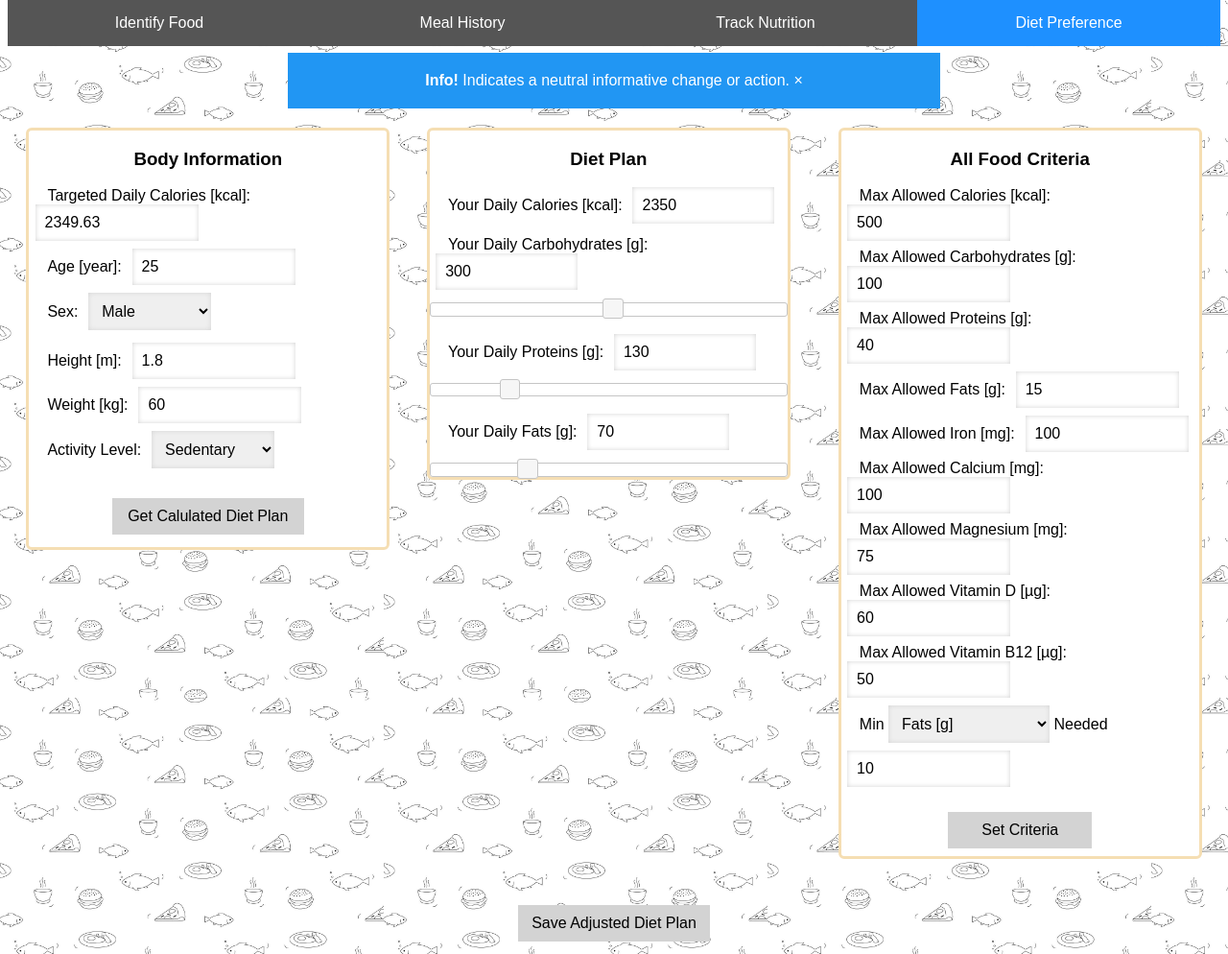
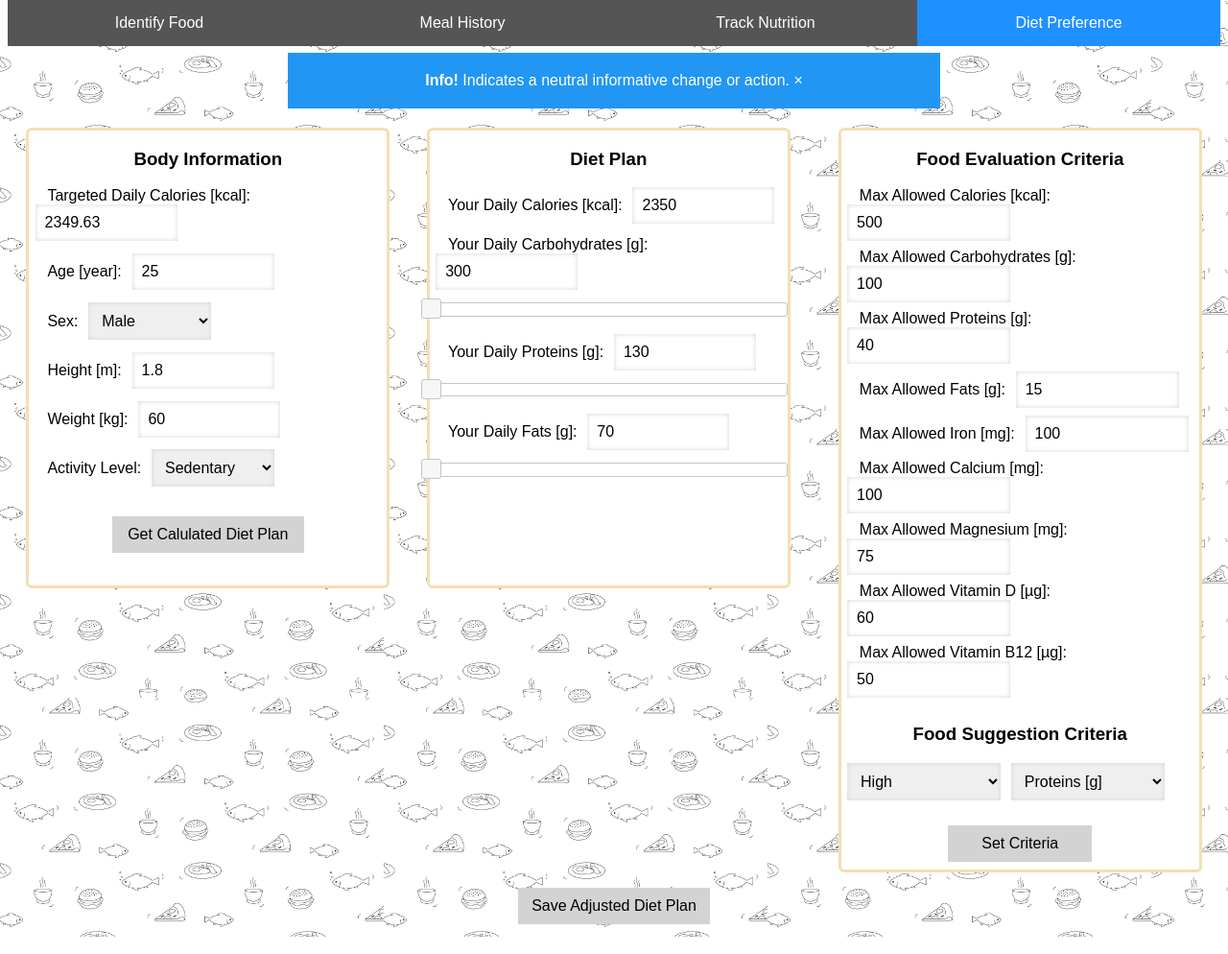
Before and after one commit to dfong1234/BakeOff2, a Flask app: page /preference.html in a window 1280 px wide. Shown: the part 113-1107 px from the top of the page at 96% size. Run offline with Flask 2, Linux system fonts and the light colour scheme; some libraries are stand-ins or nearby versions.

Commit message:
update preference stuff

```diff
--- a/static/bakeoff2.preference.js
+++ b/static/bakeoff2.preference.js
@@ -25,7 +25,7 @@
 openTab(tabName, color)
 
 
-//Wait till document is "loaded" before starting data stuff, just in case of bugs or something
+// Load the html elements of the web page before the local data
 $(document).ready(function() {
     $("#slider-user-carbohydrates").slider({
         max: 100,
@@ -84,15 +84,13 @@
         "searching": false,
         "info": false
     }).clear().draw();
-
-    loadDietProfile();
 });
 
 
 
 
 
-/*  --- Loading Diet Profile ---  */
+/*  --- Load Diet Profile ---  */
 // --- Variables ---
 var userDietProfile = {};
 
@@ -123,8 +121,8 @@
             $("#cutoff-magnesium").val(data["plan"]["cutoff_magnesium"]);
             $("#cutoff-vitaminD").val(data["plan"]["cutoff_vitaminD"]);
             $("#cutoff-vitaminB12").val(data["plan"]["cutoff_vitaminB12"]);
-            $("#suggest-cutoff-nutrients").val(data["plan"]["required-nutrient"]);
-            $("#suggest-cutoff-value").val(data["plan"]["required-nutrient-value"]);
+            $("#suggest-cutoff-conditions").val(data["plan"]["required_condition"]);
+            $("#suggest-cutoff-nutrients").val(data["plan"]["required_nutrient"]);
 
 
             userAge = $("#age").val();
@@ -149,18 +147,19 @@
             userFood_vitaminD_cutoff = $("#cutoff-vitaminD").val();
             userFood_vitaminB12_cutoff = $("#cutoff-vitaminB12").val();
 
+            aiFood_cutoff_condition = $("#suggest-cutoff-conditions").val();
             aiFood_cutoff_nutrient = $("#suggest-cutoff-nutrients").val();
-            aiFood_cutoff_value = $("#suggest-cutoff-value").val();
+
 
             $("#slider-user-carbohydrates").slider("value", Math.round(data["plan"]["plan_carbohydrates"] * 4 / data["plan"]["plan_calories"] * 100) );
             $("#slider-user-proteins").slider("value", Math.round(data["plan"]["plan_proteins"] * 4 / data["plan"]["plan_calories"]* 100) );
             $("#slider-user-fats").slider("value", Math.round(data["plan"]["plan_fats"] * 9 / data["plan"]["plan_calories"] * 100) );
-
-
         }
     });
 }
 
+// --- In-Use ---
+loadDietProfile();
 
 
 
@@ -192,8 +191,8 @@
 var userFood_magnesium_cutoff;
 var userFood_vitaminD_cutoff;
 var userFood_vitaminB12_cutoff;
+var aiFood_cutoff_condition;
 var aiFood_cutoff_nutrient;
-var aiFood_cutoff_value;
 
 
 
@@ -355,7 +354,7 @@
     $("#slider-user-proteins").slider("value", 25);
     $("#slider-user-fats").slider("value", 25);
 
-    alert("Diet Plan updated!");
+    alert("Diet Plan computed!");
 });
 
 
@@ -387,6 +386,46 @@
 });
 
 
+/*  --- Food Criteria Planner ---  */
+// --- In-Use ---
+$("#food-pref-cutoff-button").click(function() {
+    userFood_calories_cutoff = $("#cutoff-calories").val();
+    userFood_carbohydrate_cutoff = $("#cutoff-carbohydrates").val();
+    userFood_protein_cutoff = $("#cutoff-proteins").val();
+    userFood_fat_cutoff = $("#cutoff-fats").val();
+    userFood_iron_cutoff = $("#cutoff-iron").val();
+    userFood_calcium_cutoff = $("#cutoff-calcium").val();
+    userFood_magnesium_cutoff = $("#cutoff-magnesium").val();
+    userFood_vitaminD_cutoff = $("#cutoff-vitaminD").val();
+    userFood_vitaminB12_cutoff = $("#cutoff-vitaminB12").val();
+
+    aiFood_cutoff_condition = $("#suggest-cutoff-conditions").val();
+    aiFood_cutoff_nutrient = $("#suggest-cutoff-nutrients").val();
+
+    //update user's diet profile object
+    userDietProfile["cutoff_calories"] = $("#cutoff-calories").val();
+    userDietProfile["cutoff_carbohydrates"] = $("#cutoff-carbohydrates").val();
+    userDietProfile["cutoff_proteins"] = $("#cutoff-proteins").val();
+    userDietProfile["cutoff_fats"] = $("#cutoff-fats").val();
+    userDietProfile["cutoff_iron"] = $("#cutoff-iron").val();
+    userDietProfile["cutoff_calcium"] = $("#cutoff-calcium").val();
+    userDietProfile["cutoff_magnesium"] = $("#cutoff-magnesium").val();
+    userDietProfile["cutoff_vitaminD"] = $("#cutoff-vitaminD").val();
+    userDietProfile["cutoff_vitaminB12"] = $("#cutoff-vitaminB12").val();
+
+    userDietProfile["required_condition"] =  $("#suggest-cutoff-conditions").val();
+    userDietProfile["required_nutrient"] = $("#suggest-cutoff-nutrients").val();
+
+    $.post("/food-pref", userDietProfile, null, "json");
+
+
+    alert("Food Criteria Saved!");
+});
+
+
+
+/*  --- Save Diet Profile ---  */
+// --- In-Use ---
 $("#diet-plan-save-button").click(function() {
 
     userAge = $("#age").val();
@@ -411,8 +450,8 @@
     userFood_vitaminD_cutoff = $("#cutoff-vitaminD").val();
     userFood_vitaminB12_cutoff = $("#cutoff-vitaminB12").val();
 
+    aiFood_cutoff_condition = $("#suggest-cutoff-conditions").val();
     aiFood_cutoff_nutrient = $("#suggest-cutoff-nutrients").val();
-    aiFood_cutoff_value = $("#suggest-cutoff-value").val();
 
 
     //create user's diet profile object
@@ -438,33 +477,11 @@
         "cutoff_vitaminB12": userFood_vitaminB12_cutoff,
         "cutoff_calcium": userFood_calcium_cutoff,
         "cutoff_magnesium": userFood_magnesium_cutoff,
-        "required-nutrient": aiFood_cutoff_nutrient,
-        "required-nutrient-value": aiFood_cutoff_value
+        "required_condition": aiFood_cutoff_condition,
+        "required_nutrient": aiFood_cutoff_nutrient
     };
 
     $.post("/food-pref", user_newDietProfile, null, "json");
 
     alert("Preference Profile Saved!");
 });
-
-
-
-
-/*  --- All Food Criteria Planner ---  */
-// --- In-Use ---
-$("#food-pref-cutoff-button").click(function() {
-    userFood_calories_cutoff = $("#cutoff-calories").val();
-    userFood_carbohydrate_cutoff = $("#cutoff-carbohydrates").val();
-    userFood_protein_cutoff = $("#cutoff-proteins").val();
-    userFood_fat_cutoff = $("#cutoff-fats").val();
-    userFood_iron_cutoff = $("#cutoff-iron").val();
-    userFood_calcium_cutoff = $("#cutoff-calcium").val();
-    userFood_magnesium_cutoff = $("#cutoff-magnesium").val();
-    userFood_vitaminD_cutoff = $("#cutoff-vitaminD").val();
-    userFood_vitaminB12_cutoff = $("#cutoff-vitaminB12").val();
-
-    aiFood_cutoff_nutrient = $("#suggest-cutoff-nutrients").val();
-    aiFood_cutoff_value = $("#suggest-cutoff-value").val();
-
-    alert("All Food Criteria Saved!");
-});
--- a/static/style.css
+++ b/static/style.css
@@ -3,7 +3,7 @@
  *	Style Sheet for BakeOff2:
  *  Written by: Daniel Fong, Mark Chen, Riyya Hari Iyer
  *  Date Created: 10/15/2019
- *  Last Modified: 11/27/2019
+ *  Last Modified: 12/03/2019
  *	................................................................................
  */
 /* --- head CSS settings --- */
@@ -323,6 +323,7 @@
 .chart-container {
   text-align: center;
   width: 35%;
+  min-height: 60vh;
   height: 60vh;
   box-sizing: border-box;
   background-color: white;
@@ -352,7 +353,7 @@
  */
 #nutrition-chart-container {
   width: 90%;
-  min-height: 50vh;
+  height: 65%;
   margin: auto;
   margin-bottom: 1vw;
   display: block;
@@ -369,6 +370,7 @@
 .suggest-container {
   text-align: center;
   width: 60%;
+  min-height: 60vh;
   box-sizing: border-box;
   background-color: white;
   border-radius: 6px;
@@ -430,6 +432,7 @@
 .userInfo-container {
   text-align: left;
   width: 30%;
+  min-height: 60vh;
   box-sizing: border-box;
   background-color: white;
   border-radius: 6px;
@@ -475,6 +478,7 @@
 .plan-container {
   text-align: left;
   width: 30%;
+  min-height: 60vh;
   box-sizing: border-box;
   background-color: white;
   border-radius: 6px;
@@ -521,6 +525,7 @@
 .pref-cutoff-container {
   text-align: left;
   width: 30%;
+  min-height: 60vh;
   box-sizing: border-box;
   background-color: white;
   border-radius: 6px;
@@ -537,7 +542,7 @@
   margin-bottom: 1vh;
   margin-left: 1.5vw;
 }
-.pref-cutoff-container select, input {
+.pref-cutoff-container input {
   font-size: 16px;
   min-width: 150px;
   cursor: pointer;
@@ -547,11 +552,33 @@
   margin-left: 0.5vw;
   margin-bottom: 1vh;
 }
-.pref-cutoff-container select {
-  margin-left: 0;
+#suggest-cutoff-conditions {
+  font-size: 16px;
+  width: 12.5vw;
+  min-width: 150px;
+  cursor: pointer;
+  padding: 10px;
+  border: none;
+  box-shadow: inset 0px 0px 5px lightgray;
+  margin-left: 0.5vw;
   margin-bottom: 1vh;
-  margin-right: 0;
+  display: inline-block;
 }
+
+
+#suggest-cutoff-nutrients {
+  font-size: 16px;
+  width: 12.5vw;
+  min-width: 150px;
+  cursor: pointer;
+  padding: 10px;
+  border: none;
+  box-shadow: inset 0px 0px 5px lightgray;
+  margin-left: 0.5vw;
+  margin-bottom: 1vh;
+  display: inline-block;
+}
+
 .pref-cutoff-container button {
   text-align: center;
   font-size: 16px;
@@ -564,8 +591,6 @@
   margin-bottom: 1vh;
   display: block;
 }
-
-
 #diet-plan-save-button {
   text-align: center;
   font-size: 16px;
--- a/templates/history.html
+++ b/templates/history.html
@@ -154,7 +154,6 @@
                 <br>
                 <br>
                 <button id="food-cutoff-button">Set Criteria</button>
-                <button type="submit" id="food-evaluate-button">Get Evaluations</button>
             </div>
 
         </div>
--- a/templates/preference.html
+++ b/templates/preference.html
@@ -110,7 +110,7 @@
             </div>
 
             <div class="pref-cutoff-container">
-                <h3>All Food Criteria</h3>
+                <h3>Food Evaluation Criteria</h3>
 
                 <label>Max Allowed Calories [kcal]:</label>
                 <input id="cutoff-calories" type = "number" min="0" step=".01">
@@ -147,11 +147,14 @@
                 <label>Max Allowed Vitamin B12 [µg]:</label>
                 <input id="cutoff-vitaminB12" type = "number" min="0" step=".01">
 
-                <br>
-                <label>Min</label>
+                <h3>Food Suggestion Criteria</h3>
+                <select id="suggest-cutoff-conditions">
+                    <option value="high">High</option>
+                    <option value="low">Low</option>
+                </select>
                 <select id="suggest-cutoff-nutrients">
                     <option value="carbohydrates">Carbohydrates [g]</option>
-                    <option value="protein">Proteins [g]</option>
+                    <option value="proteins">Proteins [g]</option>
                     <option value="fats">Fats [g]</option>
                     <option value="iron">Iron [mg]</option>
                     <option value="calcium">Calcium [mg]</option>
@@ -160,8 +163,6 @@
                     <option value="vitaminB12">Vitamin B12 [µg]</option>
                     <!-- <option value="Sodium">Sodium</option> -->
                 </select>
-                <label style="margin-left: 0;">Needed</label>
-                <input id="suggest-cutoff-value" type = "number"  min="0" step=".01">
 
                 <br>
                 <br>
@@ -170,7 +171,7 @@
         </div>
 
         <div style="clear: both;"></div>
-        <div style="margin-top: 5vh"></div>
+        <div style="margin-top: 1vh"></div>
 
         <button id="diet-plan-save-button">Save Adjusted Diet Plan</button>
 
--- a/user_data/test_pref - Copy.txt
+++ b/user_data/test_pref - Copy.txt
@@ -1 +1 @@
-{"user": "test", "plan": {"activity_level": "Sedentary", "age": "25", "cutoff_calcium": "100", "cutoff_calories": "500", "cutoff_carbohydrates": "100", "cutoff_fats": "15", "cutoff_iron": "100", "cutoff_magnesium": "75", "cutoff_proteins": "40", "cutoff_vitaminB12": "50", "cutoff_vitaminD": "60", "height": "1.8", "plan_calories": "2350", "plan_carbohydrates": "300", "plan_fats": "70", "plan_proteins": "130", "required-nutrient": "protein", "required-nutrient-value": "25", "sex": "Male", "target_calories": "2349.63", "weight": "60"}}
+{"user": "test", "plan": {"activity_level": "Sedentary", "age": "25", "cutoff_calcium": "100", "cutoff_calories": "500", "cutoff_carbohydrates": "100", "cutoff_fats": "15", "cutoff_iron": "100", "cutoff_magnesium": "75", "cutoff_proteins": "40", "cutoff_vitaminB12": "50", "cutoff_vitaminD": "60", "height": "1.8", "plan_calories": "2350", "plan_carbohydrates": "300", "plan_fats": "70", "plan_proteins": "130", "required-nutrient": "fats", "required-nutrient-value": "10", "sex": "Male", "target_calories": "2349.63", "weight": "60"}}
--- a/user_data/test_pref.txt
+++ b/user_data/test_pref.txt
@@ -1 +1 @@
-{"user": "test", "plan": {"activity_level": "Sedentary", "age": "25", "cutoff_calcium": "100", "cutoff_calories": "500", "cutoff_carbohydrates": "100", "cutoff_fats": "15", "cutoff_iron": "100", "cutoff_magnesium": "75", "cutoff_proteins": "40", "cutoff_vitaminB12": "50", "cutoff_vitaminD": "60", "height": "1.8", "plan_calories": "2350", "plan_carbohydrates": "300", "plan_fats": "70", "plan_proteins": "130", "required-nutrient": "fats", "required-nutrient-value": "10", "sex": "Male", "target_calories": "2349.63", "weight": "60"}}
+{"user": "test", "plan": {"age": "25", "sex": "Male", "height": "1.8", "weight": "60", "activity_level": "Sedentary", "target_calories": "2349.63", "plan_calories": "2350", "plan_carbohydrates": "300", "plan_proteins": "130", "plan_fats": "70", "cutoff_calories": "500", "cutoff_carbohydrates": "100", "cutoff_proteins": "40", "cutoff_fats": "15", "cutoff_iron": "100", "cutoff_vitaminD": "60", "cutoff_vitaminB12": "50", "cutoff_calcium": "100", "cutoff_magnesium": "75", "required_condition": "high", "required_nutrient": "proteins"}}
```
Also changed, not shown: flask_server.py (+5 -7 lines), food_data/localFoods.json (+1 -1 lines), static/bakeoff2.track.js (+9 -3 lines), templates/track.html (+13 -10 lines).
